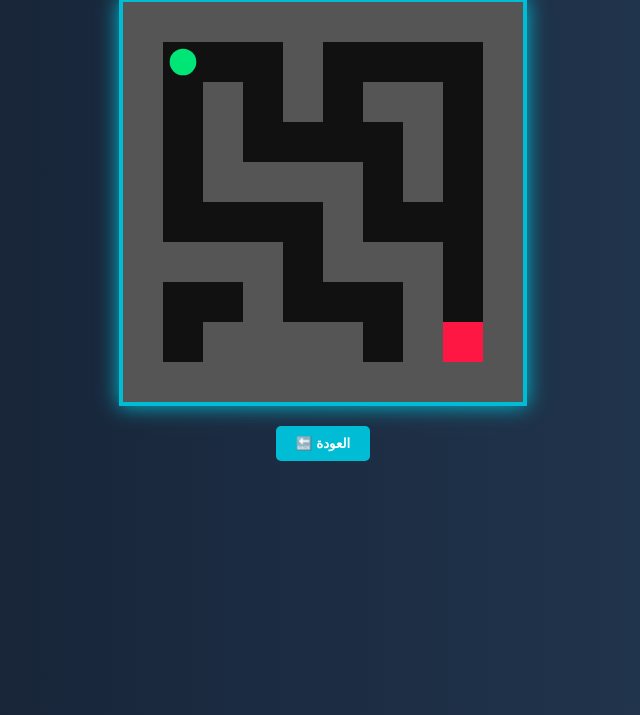
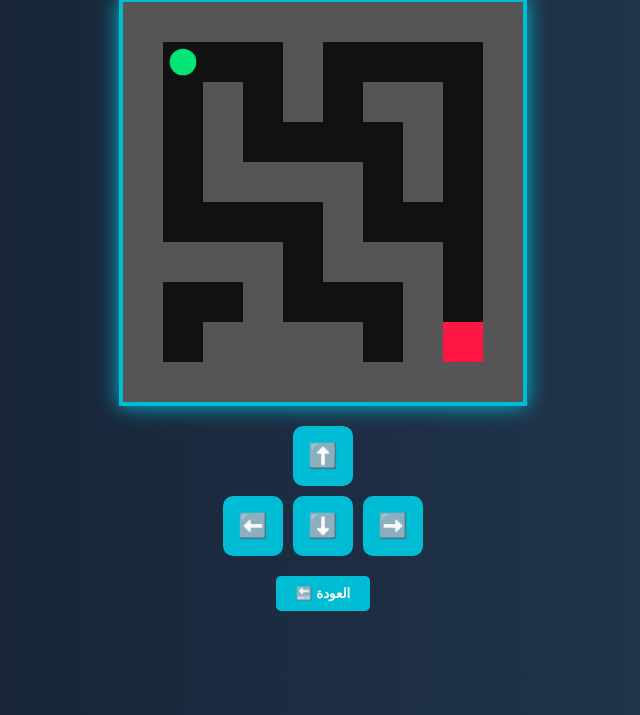
Before and after one commit to ABDARHMAN-ALKALKY/Zero-Play, a plain HTML site: page maze.html in a window 1280 px wide. Shown: the part 85-800 px from the top of the page, without its empty margins (317-957 px from the left). Drawn offline with Linux system fonts and the light colour scheme.

Commit message:
Update maze.html

```diff
--- a/maze.html
+++ b/maze.html
@@ -26,7 +26,33 @@
       box-shadow: 0 0 20px #00bcd4;
     }
 
-    button {
+    .controls {
+      margin-top: 20px;
+      display: grid;
+      grid-template-columns: 60px 60px 60px;
+      grid-template-rows: 60px 60px;
+      gap: 10px;
+      justify-content: center;
+      align-items: center;
+    }
+
+    .controls button {
+      width: 60px;
+      height: 60px;
+      font-size: 24px;
+      font-weight: bold;
+      background-color: #00bcd4;
+      color: white;
+      border: none;
+      border-radius: 10px;
+      cursor: pointer;
+    }
+
+    .controls button:hover {
+      background-color: #008ba3;
+    }
+
+    .back-btn {
       margin-top: 20px;
       background-color: #00bcd4;
       color: white;
@@ -37,7 +63,7 @@
       cursor: pointer;
     }
 
-    button:hover {
+    .back-btn:hover {
       background-color: #008ba3;
     }
   </style>
@@ -46,7 +72,17 @@
 
   <h1>🌀 لعبة المتاهة</h1>
   <canvas id="mazeCanvas" width="400" height="400"></canvas>
-  <button onclick="goBack()">🔙 العودة</button>
+
+  <div class="controls">
+    <div></div>
+    <button onclick="move(0, -1)">⬆️</button>
+    <div></div>
+    <button onclick="move(-1, 0)">⬅️</button>
+    <button onclick="move(0, 1)">⬇️</button>
+    <button onclick="move(1, 0)">➡️</button>
+  </div>
+
+  <button class="back-btn" onclick="goBack()">🔙 العودة</button>
 
   <script>
     const canvas = document.getElementById("mazeCanvas");
@@ -71,16 +107,12 @@
     function drawMaze() {
       for (let y = 0; y < maze.length; y++) {
         for (let x = 0; x < maze[y].length; x++) {
-          if (maze[y][x] === 1) {
-            ctx.fillStyle = "#555";
-          } else {
-            ctx.fillStyle = "#111";
-          }
+          ctx.fillStyle = maze[y][x] === 1 ? "#555" : "#111";
           ctx.fillRect(x * cellSize, y * cellSize, cellSize, cellSize);
         }
       }
 
-      // رسم اللاعب
+      // اللاعب
       ctx.fillStyle = "#00e676";
       ctx.beginPath();
       ctx.arc(player.x * cellSize + cellSize / 2, player.y * cellSize + cellSize / 2, cellSize / 3, 0, Math.PI * 2);
@@ -95,7 +127,7 @@
       const newX = player.x + dx;
       const newY = player.y + dy;
 
-      if (maze[newY][newX] === 0) {
+      if (maze[newY] && maze[newY][newX] === 0) {
         player.x = newX;
         player.y = newY;
         drawMaze();
@@ -109,6 +141,10 @@
       }
     }
 
+    function goBack() {
+      window.location.href = "home.html";
+    }
+
     document.addEventListener("keydown", (e) => {
       switch (e.key) {
         case "ArrowUp": move(0, -1); break;
@@ -118,10 +154,6 @@
       }
     });
 
-    function goBack() {
-      window.location.href = "home.html";
-    }
-
     drawMaze();
   </script>
 
```
